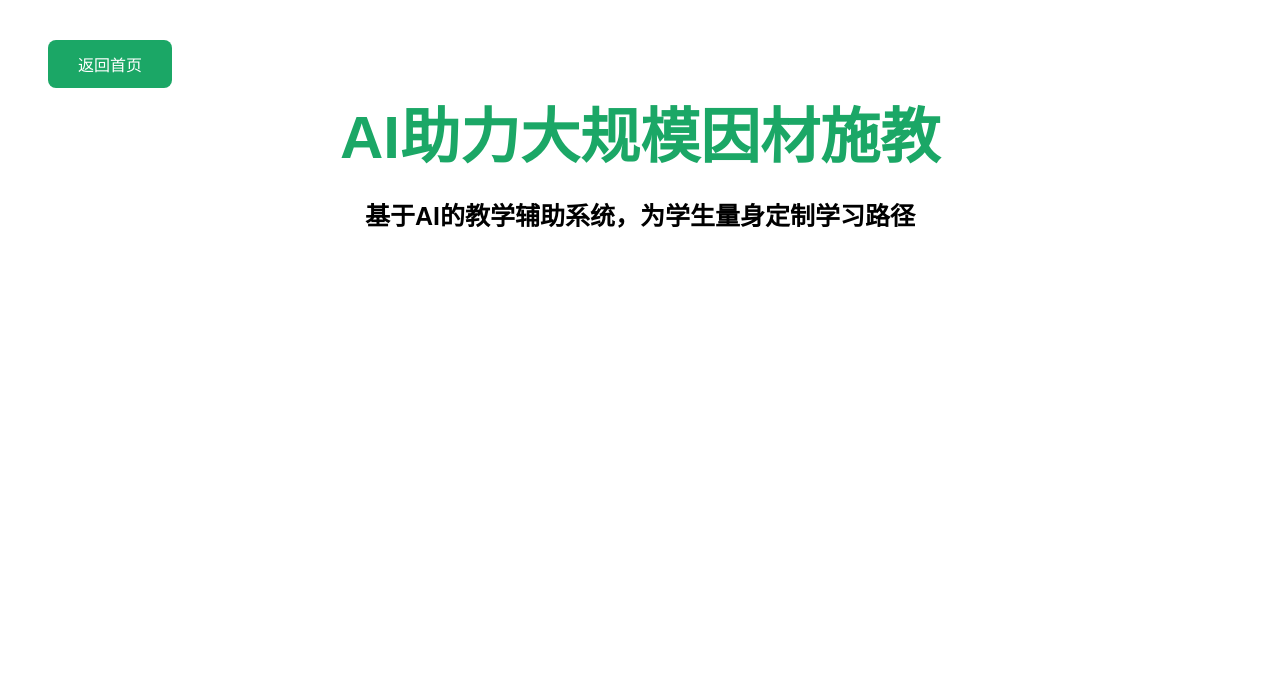
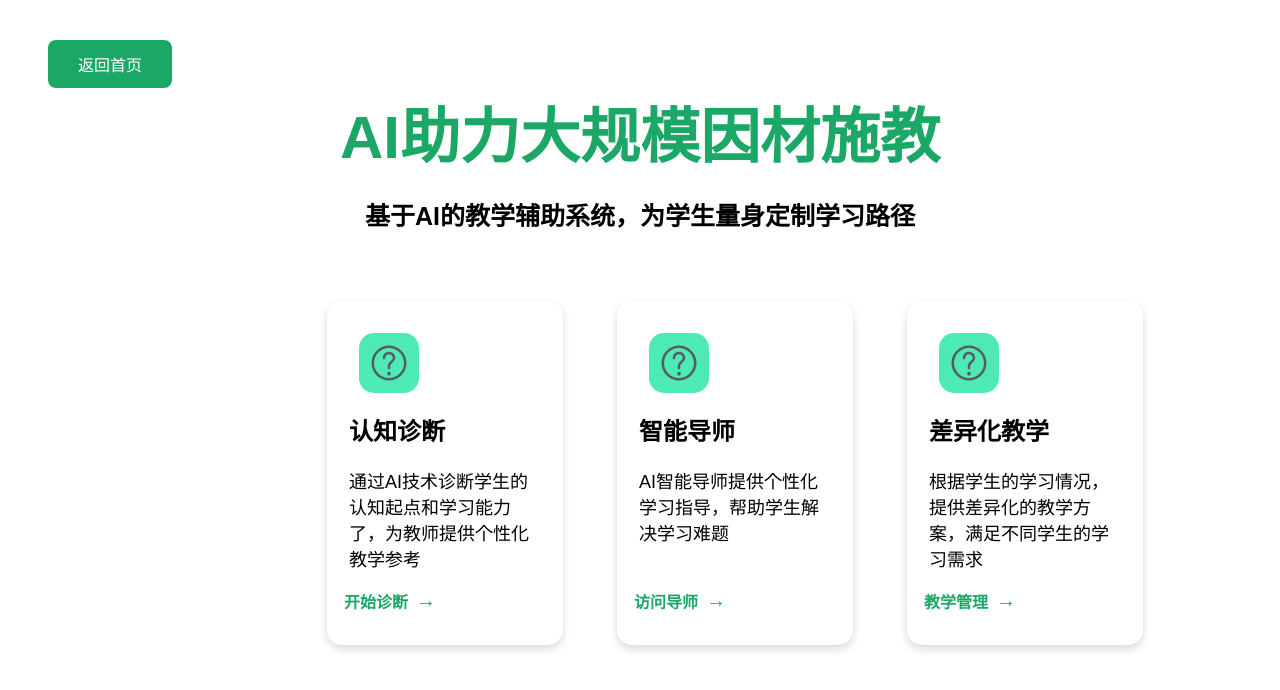
Before and after one commit to ruyuanya/vue-class, a Vue app: page /massive-teaching in a window 1280 px wide. Shown: the top 690 px of the page. Built offline with nearby package versions, Linux system fonts and the light colour scheme; a web font is replaced by a local one.

Commit message:
先传一版

```diff
--- a/src/views/HomeView.vue
+++ b/src/views/HomeView.vue
@@ -109,7 +109,7 @@ const goToAdaptiveStudy = () => {
 /* 卡片 */
 .card {
   width: 600px;
-  height: 400px;
+  height: 360px;
   padding: 20px;
   background-color: #fff;
   border-radius: 15px;
--- a/src/views/MassiveTeaching.vue
+++ b/src/views/MassiveTeaching.vue
@@ -4,7 +4,74 @@
   </div>
   <h1 class="teaching-title">AI助力大规模因材施教</h1>
   <h2 class="teaching-subtitle">基于AI的教学辅助系统，为学生量身定制学习路径</h2>
-  <div class="container"></div>
+  <div class="container">
+    <div class="card">
+      <div class="icon-container">
+        <svg t="1775028580194" class="icon" viewBox="0 0 1024 1024" version="1.1" xmlns="http://www.w3.org/2000/svg"
+          p-id="4937">
+          <path
+            d="M463.99957 784.352211c0 26.509985 21.490445 48.00043 48.00043 48.00043s48.00043-21.490445 48.00043-48.00043c0-26.509985-21.490445-48.00043-48.00043-48.00043S463.99957 757.842226 463.99957 784.352211z"
+            fill="#575B66" p-id="4938"></path>
+          <path
+            d="M512 960c-247.039484 0-448-200.960516-448-448S264.960516 64 512 64 960 264.960516 960 512 759.039484 960 512 960zM512 128.287273c-211.584464 0-383.712727 172.128262-383.712727 383.712727 0 211.551781 172.128262 383.712727 383.712727 383.712727 211.551781 0 383.712727-172.159226 383.712727-383.712727C895.712727 300.415536 723.551781 128.287273 512 128.287273z"
+            fill="#575B66" p-id="4939"></path>
+          <path
+            d="M512 673.695256c-17.664722 0-32.00086-14.336138-32.00086-31.99914l0-54.112297c0-52.352533 39.999785-92.352318 75.32751-127.647359 25.887273-25.919957 52.67249-52.67249 52.67249-74.016718 0-53.343368-43.07206-96.735385-95.99914-96.735385-53.823303 0-95.99914 41.535923-95.99914 94.559333 0 17.664722-14.336138 31.99914-32.00086 31.99914s-32.00086-14.336138-32.00086-31.99914c0-87.423948 71.775299-158.559333 160.00086-158.559333s160.00086 72.095256 160.00086 160.735385c0 47.904099-36.32028 84.191695-71.424378 119.295794-27.839699 27.776052-56.575622 56.511974-56.575622 82.3356l0 54.112297C544.00086 659.328155 529.664722 673.695256 512 673.695256z"
+            fill="#575B66" p-id="4940"></path>
+        </svg>
+      </div>
+      <h2>认知诊断</h2>
+      <div class="text">通过AI技术诊断学生的认知起点和学习能力了，为教师提供个性化教学参考</div>
+      <div class="enter">
+        开始诊断
+        <span class="arrow">→</span>
+      </div>
+    </div>
+    <div class="card">
+      <div class="icon-container">
+        <svg t="1775028580194" class="icon" viewBox="0 0 1024 1024" version="1.1" xmlns="http://www.w3.org/2000/svg"
+          p-id="4937">
+          <path
+            d="M463.99957 784.352211c0 26.509985 21.490445 48.00043 48.00043 48.00043s48.00043-21.490445 48.00043-48.00043c0-26.509985-21.490445-48.00043-48.00043-48.00043S463.99957 757.842226 463.99957 784.352211z"
+            fill="#575B66" p-id="4938"></path>
+          <path
+            d="M512 960c-247.039484 0-448-200.960516-448-448S264.960516 64 512 64 960 264.960516 960 512 759.039484 960 512 960zM512 128.287273c-211.584464 0-383.712727 172.128262-383.712727 383.712727 0 211.551781 172.128262 383.712727 383.712727 383.712727 211.551781 0 383.712727-172.159226 383.712727-383.712727C895.712727 300.415536 723.551781 128.287273 512 128.287273z"
+            fill="#575B66" p-id="4939"></path>
+          <path
+            d="M512 673.695256c-17.664722 0-32.00086-14.336138-32.00086-31.99914l0-54.112297c0-52.352533 39.999785-92.352318 75.32751-127.647359 25.887273-25.919957 52.67249-52.67249 52.67249-74.016718 0-53.343368-43.07206-96.735385-95.99914-96.735385-53.823303 0-95.99914 41.535923-95.99914 94.559333 0 17.664722-14.336138 31.99914-32.00086 31.99914s-32.00086-14.336138-32.00086-31.99914c0-87.423948 71.775299-158.559333 160.00086-158.559333s160.00086 72.095256 160.00086 160.735385c0 47.904099-36.32028 84.191695-71.424378 119.295794-27.839699 27.776052-56.575622 56.511974-56.575622 82.3356l0 54.112297C544.00086 659.328155 529.664722 673.695256 512 673.695256z"
+            fill="#575B66" p-id="4940"></path>
+        </svg>
+      </div>
+      <h2>智能导师</h2>
+      <div class="text">AI智能导师提供个性化学习指导，帮助学生解决学习难题</div>
+      <div class="enter">
+        访问导师
+        <span class="arrow">→</span>
+      </div>
+    </div>
+    <div class="card">
+      <div class="icon-container">
+        <svg t="1775028580194" class="icon" viewBox="0 0 1024 1024" version="1.1" xmlns="http://www.w3.org/2000/svg"
+          p-id="4937">
+          <path
+            d="M463.99957 784.352211c0 26.509985 21.490445 48.00043 48.00043 48.00043s48.00043-21.490445 48.00043-48.00043c0-26.509985-21.490445-48.00043-48.00043-48.00043S463.99957 757.842226 463.99957 784.352211z"
+            fill="#575B66" p-id="4938"></path>
+          <path
+            d="M512 960c-247.039484 0-448-200.960516-448-448S264.960516 64 512 64 960 264.960516 960 512 759.039484 960 512 960zM512 128.287273c-211.584464 0-383.712727 172.128262-383.712727 383.712727 0 211.551781 172.128262 383.712727 383.712727 383.712727 211.551781 0 383.712727-172.159226 383.712727-383.712727C895.712727 300.415536 723.551781 128.287273 512 128.287273z"
+            fill="#575B66" p-id="4939"></path>
+          <path
+            d="M512 673.695256c-17.664722 0-32.00086-14.336138-32.00086-31.99914l0-54.112297c0-52.352533 39.999785-92.352318 75.32751-127.647359 25.887273-25.919957 52.67249-52.67249 52.67249-74.016718 0-53.343368-43.07206-96.735385-95.99914-96.735385-53.823303 0-95.99914 41.535923-95.99914 94.559333 0 17.664722-14.336138 31.99914-32.00086 31.99914s-32.00086-14.336138-32.00086-31.99914c0-87.423948 71.775299-158.559333 160.00086-158.559333s160.00086 72.095256 160.00086 160.735385c0 47.904099-36.32028 84.191695-71.424378 119.295794-27.839699 27.776052-56.575622 56.511974-56.575622 82.3356l0 54.112297C544.00086 659.328155 529.664722 673.695256 512 673.695256z"
+            fill="#575B66" p-id="4940"></path>
+        </svg>
+      </div>
+      <h2>差异化教学</h2>
+      <div class="text">根据学生的学习情况，提供差异化的教学方案，满足不同学生的学习需求</div>
+      <div class="enter">
+        教学管理
+        <span class="arrow">→</span>
+      </div>
+    </div>
+  </div>
 </template>
 
 <script setup lang="ts">
@@ -50,4 +117,88 @@ const goBack = () => {
 .back-button button:hover {
   background-color: #158c4f;
 }
+
+.container {
+  width: 800px;
+  height: 400px;
+  margin-left: 310px;
+  padding: 20px 25px;
+  display: flex;
+  justify-content: center;
+  /* 两端对齐，中间有间距 */
+  align-items: center;
+  display: flex;
+  justify-content: space-between;
+  /* 两端对齐，中间有间距 */
+  align-items: center;
+  /* 垂直居中对齐 */
+  gap: 70px;
+}
+
+.card {
+  width: 600px;
+  height: 300px;
+  padding: 20px;
+  background-color: #fff;
+  border-radius: 15px;
+  box-shadow: 0 4px 8px rgba(0, 0, 0, 0.15);
+  margin-left: -16px;
+  /* 动画组件 */
+  border: 2px solid transparent;
+  transition: all 0.5s ease;
+  /* 为卡片添加相对定位 */
+  position: relative;
+}
+
+/* 卡片动画 */
+.card:hover {
+  transform: translateY(-8px);
+  border-color: hsl(160, 79%, 61%);
+  box-shadow: 0 4px 10px hsla(130, 80%, 50%, 0.15);
+  cursor: pointer;
+  /* 绿色描边 */
+}
+
+.icon-container {
+  width: 40px;
+  height: 40px;
+  padding: 10px;
+  background-color: hsl(160, 79%, 61%);
+  border-radius: 15px;
+  margin: 10px;
+  display: flex;
+  align-items: center;
+  justify-content: center;
+}
+
+.text {
+  font-size: 18px;
+}
+
+.enter {
+  margin-left: 15px;
+  position: absolute;
+  /* 绝对定位 */
+  bottom: 30px;
+  /* 距离卡片底部20px */
+  left: 0;
+  /* 左边缘对齐 */
+  right: 0;
+  /* 右边缘对齐 */
+  color: #1ba766;
+  display: flex;
+  align-items: center;
+  gap: 8px;
+  font-weight: bold;
+  cursor: pointer;
+}
+
+.arrow {
+  transition: transform 0.3s ease;
+  font-size: 20px;
+}
+
+.card:hover .arrow {
+  transform: translateX(5px);
+}
 </style>
```
